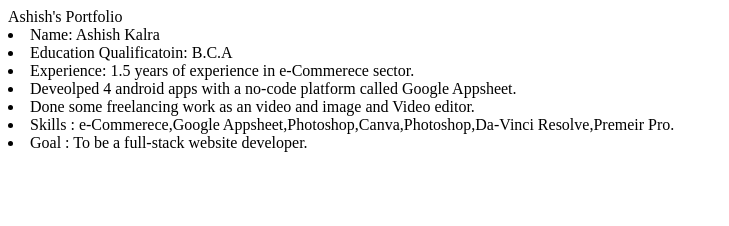
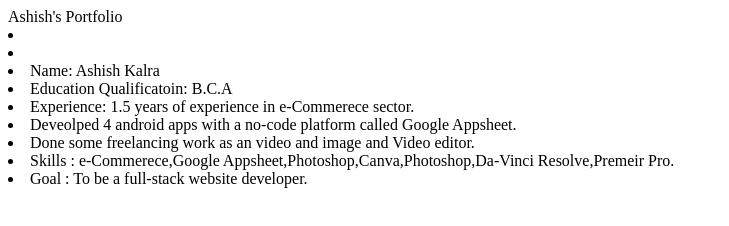
Before and after one commit to llashishll/ashishkalra-portfolio, a plain HTML site: page index.html in a window 1280 px wide. Shown: the whole page, without its empty margins (0-729 px from the left). Drawn offline with Linux system fonts and the light colour scheme.

Commit message:
Update index.html

```diff
--- a/index.html
+++ b/index.html
@@ -8,8 +8,8 @@
 </head>
 <body>
     <header>Ashish's Portfolio</header>
-
-
+    <li></li>
+    <li></li>
     <li>Name: Ashish Kalra</li>
     <li>Education Qualificatoin: B.C.A</li>
     <li>Experience: 1.5 years of experience in e-Commerece sector.</li>
```
